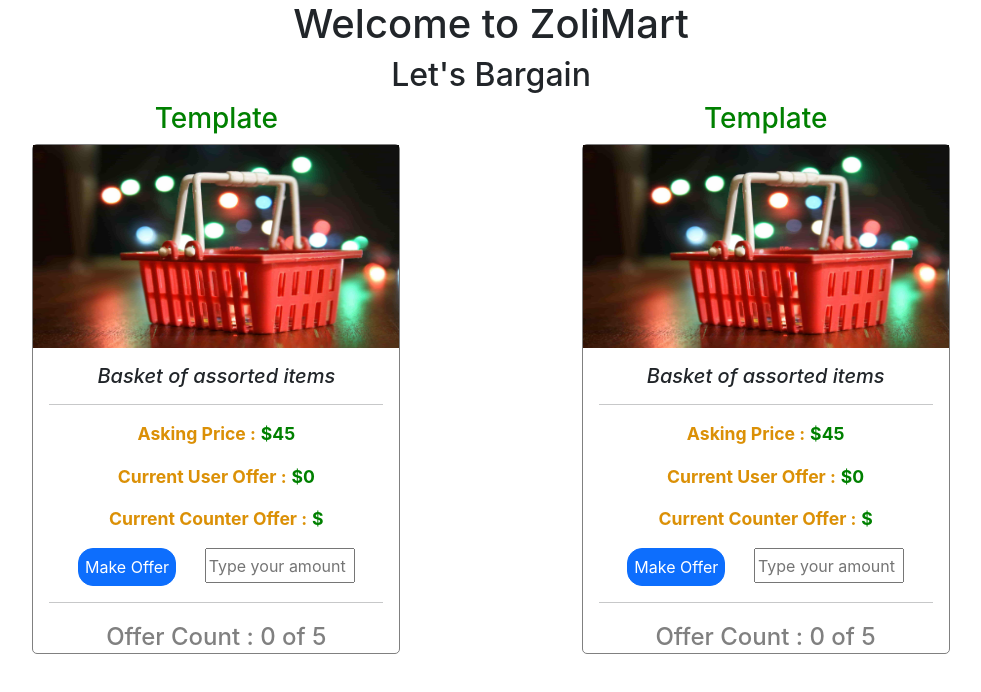
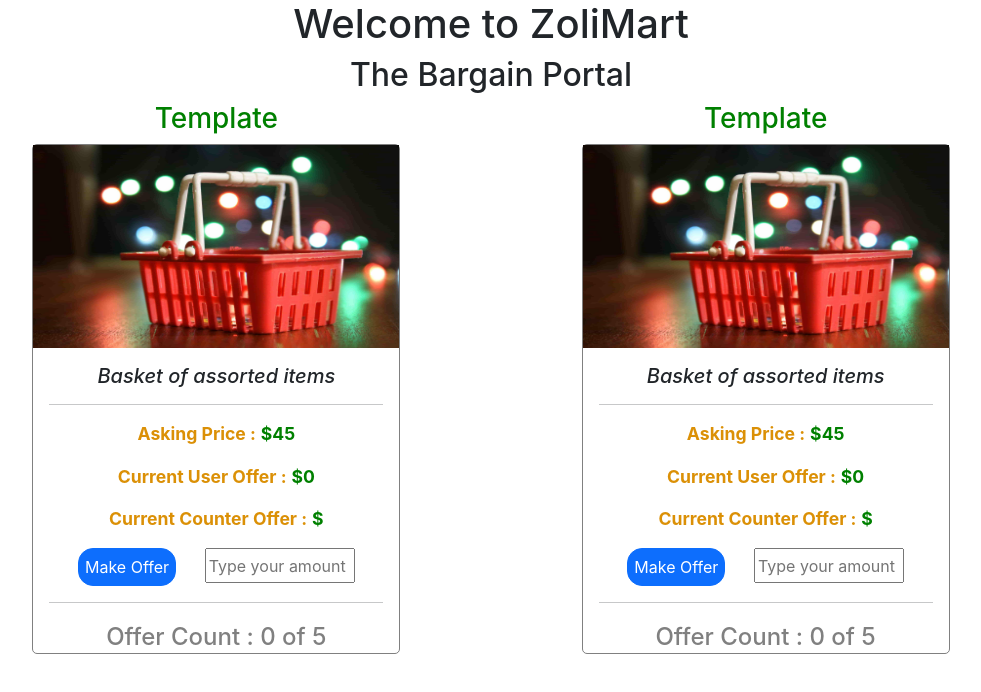
Before and after one commit to IkeGod30/zolimart_app, a React (Create React App) app in the folder haggle/: page / in a window 1280 px wide. Shown: the top 692 px of the page, without its empty margins (149-1130 px from the left). Built offline with nearby package versions, Linux system fonts and the light colour scheme.

Commit message:
Edited h2 text on App.js

```diff
--- a/haggle/src/App.js
+++ b/haggle/src/App.js
@@ -10,7 +10,7 @@ function App() {
   return (
     <div className="App">
       <h1>Welcome to ZoliMart</h1>
-      <h2>Let's Bargain</h2>
+      <h2>The Bargain Portal</h2>
 
       <div style={{display: 'flex', flexWrap: 'wrap', justifyContent: 'space-evenly'}}>
       <ProductComp />
```
